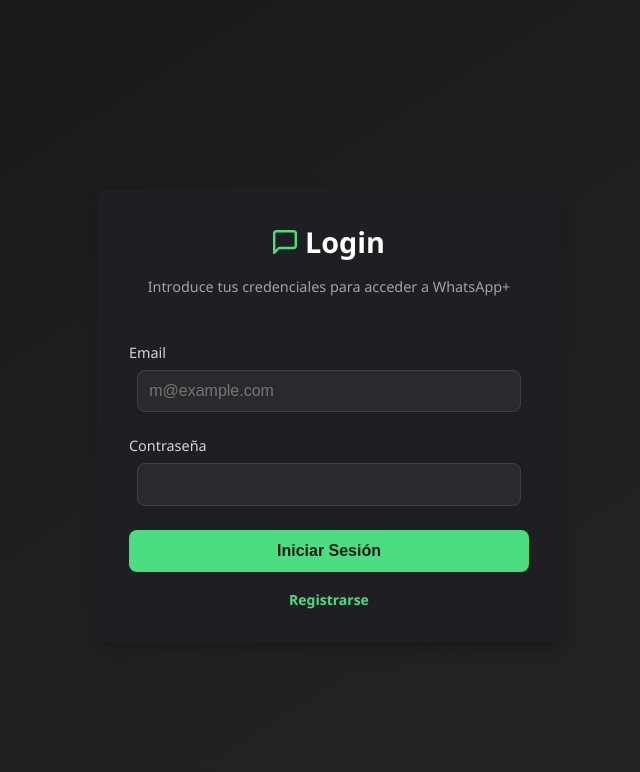
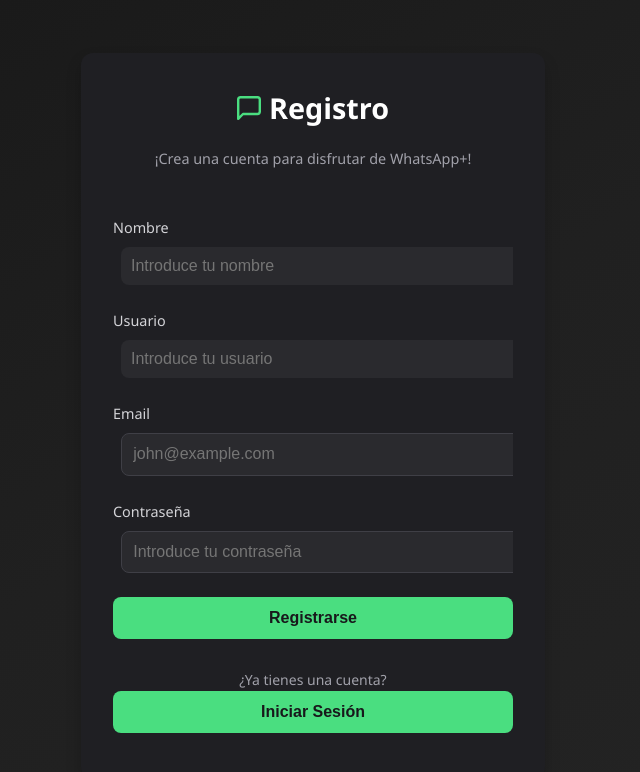
Before and after one commit to JonaSR0810/WhatsAppClone-Project, a React (Vite) app: page /register in a window 1280 px wide. Shown: the top 772 px of the page, without its empty margins (327-967 px from the left). Built offline with nearby package versions, Linux system fonts and the light colour scheme.

Commit message:
Version 400

```diff
--- a/src/App.jsx
+++ b/src/App.jsx
@@ -1,12 +1,16 @@
 import { useState } from "react";
+
 import Sidebar from "./components/Sidebar";
 import ChatWindow from "./components/ChatWindow";
 import "./styles/whatsapp.css";
 import MenuLateral from "./components/MenuLateral";
+import { useNavigate } from "react-router-dom";
 
 
 
 function App() {
+  const navigate = useNavigate();
+  {sessionStorage.getItem('access_token') ? navigate("/") : navigate("/login")}
   // Estado para almacenar el chat seleccionado
   const [conversations, setConversations] = useState([]);
   const [selectedChat, setSelectedChat] = useState(null);
@@ -29,6 +33,7 @@
           Abrir Chats
         </button>
       )}
+
 
       {/* La barra lateral se muestra o se oculta según el estado `isSidebarOpen`
       Parametros:
--- a/src/components/Login.jsx
+++ b/src/components/Login.jsx
@@ -2,6 +2,8 @@
 // import { createClient } from '@supabase/supabase-js'
 import '../styles/Login.css';
 import { createClient } from '@supabase/supabase-js'
+
+import { useNavigate } from "react-router-dom";
 
 
 const supabaseUrl  = import.meta.env.VITE_SUPABASE_URL
@@ -11,7 +13,7 @@
 
 function Login() {
 
-
+  const navigate = useNavigate();
   const handleSubmit = (e) => {
     e.preventDefault();
   };
@@ -65,7 +67,7 @@
           <button type="button" onClick={login}> Iniciar Sesión </button>
         </form>
         <div className="forgot-password">
-          <a href="../../Registro.html">Registrarse</a>
+        <button onClick={() => navigate("/register")}>Registrarse</button>
         </div>
       </div>
     </div>
--- a/src/components/MenuLateral.jsx
+++ b/src/components/MenuLateral.jsx
@@ -56,7 +56,7 @@
     sessionStorage.removeItem("access_token")
     sessionStorage.removeItem("refresh_token")
     sessionStorage.removeItem("userId")
-    window.location.href = "../../index.html"
+    window.location.href = "/login"
   }
 
 
--- /dev/null
+++ b/src/components/Register.jsx
@@ -0,0 +1,130 @@
+import "../styles/Register.css";
+import { createClient } from "@supabase/supabase-js";
+import { useNavigate } from "react-router-dom";
+
+const supabaseUrl = import.meta.env.VITE_SUPABASE_URL;
+const supabaseKey = import.meta.env.VITE_SUPABASE_KEY;
+
+const supabase = createClient(supabaseUrl, supabaseKey);
+
+function Register() {
+  const navigate = useNavigate();
+
+  const handleSubmit = async (e) => {
+    e.preventDefault();
+
+    const form = e.target;
+    const nombre = form.nombre.value;
+    const usuario = form.username.value;
+    const email = form.email.value;
+    const password = form.password.value;
+
+    try {
+      // Registro en Supabase Auth
+      let { data, error } = await supabase.auth.signUp({
+        email,
+        password,
+      });
+
+      const userId = data.user.id;
+
+      // Insertar usuario en la tabla "Users"
+      const { dataIns, errorIns } = await supabase
+        .from("Users")
+        .insert([
+          {
+            nombre,
+            usuario,
+            email,
+            password,
+            userId,
+          },
+        ])
+        .select();
+
+      // Redirigir a la página de inicio
+      navigate("/login");
+    } catch (err) {
+      console.error("Error durante el registro:", err.message);
+    }
+  };
+
+  return (
+    <div className="register-container">
+      <div className="register-box">
+        <div className="register-header">
+          <div className="register-logo">
+            <svg
+              xmlns="http://www.w3.org/2000/svg"
+              width="24"
+              height="24"
+              viewBox="0 0 24 24"
+              fill="none"
+              stroke="#4ade80"
+              strokeWidth="2"
+              strokeLinecap="round"
+              strokeLinejoin="round"
+            >
+              <path d="M21 15a2 2 0 0 1-2 2H7l-4 4V5a2 2 0 0 1 2-2h14a2 2 0 0 1 2 2z"></path>
+            </svg>
+            <h1>Registro</h1>
+          </div>
+          <p>¡Crea una cuenta para disfrutar de WhatsApp+!</p>
+        </div>
+        <form id="formularioRegister" onSubmit={handleSubmit}>
+          <div className="form-group">
+            <label htmlFor="nombre">Nombre</label>
+            <input
+              id="nombre"
+              name="nombre"
+              type="text"
+              required
+              placeholder="Introduce tu nombre"
+            />
+          </div>
+          <div className="form-group">
+            <label htmlFor="username">Usuario</label>
+            <input
+              id="username"
+              name="username"
+              type="text"
+              required
+              placeholder="Introduce tu usuario"
+            />
+          </div>
+          <div className="form-group">
+            <label htmlFor="email">Email</label>
+            <input
+              id="email"
+              name="email"
+              type="email"
+              required
+              placeholder="john@example.com"
+            />
+          </div>
+          <div className="form-group">
+            <label htmlFor="password">Contraseña</label>
+            <input
+              id="password"
+              name="password"
+              type="password"
+              required
+              placeholder="Introduce tu contraseña"
+            />
+          </div>
+          <button id="botonReg" type="submit">
+            Registrarse
+          </button>
+        </form>
+        <div className="login-link">
+          <p>
+            ¿Ya tienes una cuenta?{" "}
+            <button onClick={() => navigate("/login")}>Iniciar Sesión</button>
+          </p>
+        </div>
+      </div>
+    </div>
+  );
+}
+
+export default Register;
--- a/src/main.jsx
+++ b/src/main.jsx
@@ -1,11 +1,18 @@
-import { StrictMode } from "react";
+// import { StrictMode } from "react";
 import { createRoot } from "react-dom/client";
 import App from "./App.jsx";
 import Login from "./components/Login.jsx";
-
+import { BrowserRouter, Routes, Route, Navigate } from "react-router-dom";
+import Register from "./components/Register";
 
 createRoot(document.getElementById("root")).render(
-  <StrictMode>
-    {sessionStorage.getItem('access_token') ?<App /> : <Login></Login>}
-  </StrictMode>
+  <BrowserRouter>
+    <Routes>
+    <Route path="/" element={<App />} />
+    <Route path="/login" element={<Login />} />
+    <Route path="/register" element={<Register />} />
+    <Route path="*" element={<Navigate to="/" />} />
+    </Routes>
+  </BrowserRouter>
+
 );
```
Also changed, not shown: src/components/Registro.html (renamed from Registro.html), src/components/Registro.js (renamed from Registro.js), src/styles/Register.css (renamed from Register.css).
